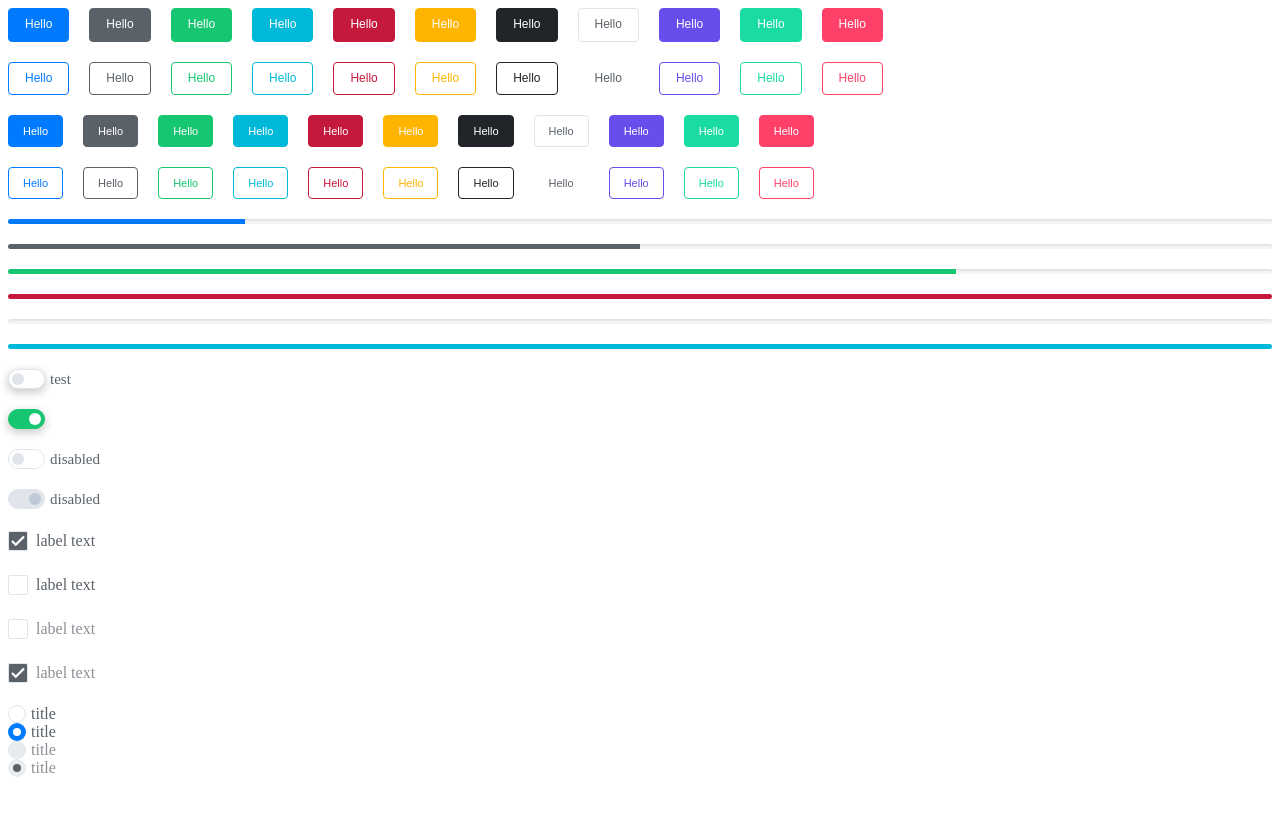
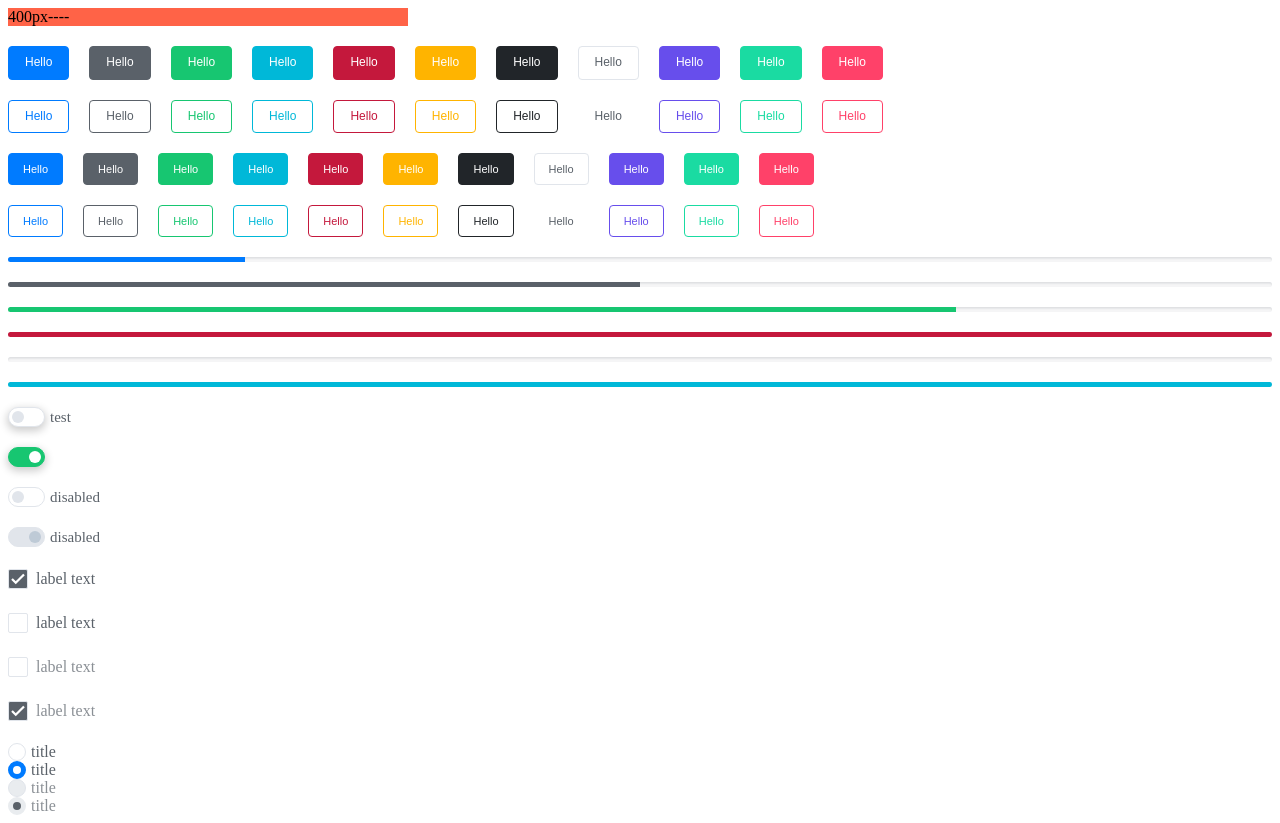
Before and after one commit to binariks-react/internal-tool, a React (Create React App) app: page / in a window 1280 px wide. Before the commit the page ends 800 px from the top, so only its background shows below. Built offline with nearby package versions, Linux system fonts and the light colour scheme.

Commit message:
init component

```diff
--- /dev/null
+++ b/src/views/App/Sidebar/index.js
@@ -0,0 +1,23 @@
+import React, { useState, useRef, useEffect } from 'react';
+import styled from 'styled-components';
+
+const Wrapper = styled.div`
+  width: ${({ width }) => width || '100px'};
+  display: block;
+  height: 100%;
+  background-color: tomato;
+`;
+
+const Sidebar = () => {
+  const [style, setStyle] = useState();
+  const myRef = useRef(null);
+  useEffect(() => {
+    setStyle(window.getComputedStyle(myRef.current).width);
+  }, []);
+
+  return (
+    <Wrapper ref={myRef} className="wrapper" width="400px" >{`${style}----`}</Wrapper>
+  );
+};
+
+export default Sidebar;
--- a/src/views/Pages/TestPage/TestPage.js
+++ b/src/views/Pages/TestPage/TestPage.js
@@ -5,6 +5,7 @@ import RadioButton from 'views/Components/Controls/RadioButton';
 import ProgressBar from 'views/Components/Controls/ProgressBar';
 import Switch from 'views/Components/Controls/Switch';
 import Checkbox from '../../Components/Controls/Checkbox';
+import Sidebar from '../../App/Sidebar';
 
 const Wrapper = styled.div`
   button + button {
@@ -22,6 +23,7 @@ const TestPage = () => {
   const [check3, setCheck3] = useState(true);
   return (
     <Wrapper>
+      <Sidebar />
       <div>
         <Button color="primary">Hello</Button>
         <Button color="secondary">Hello</Button>
```
